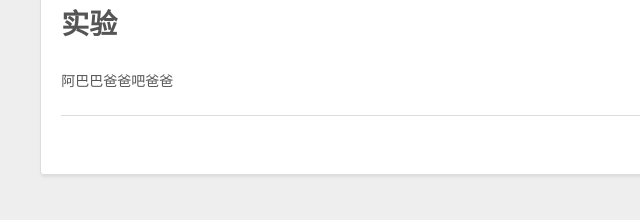
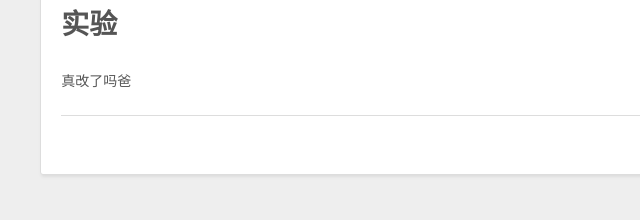
Before and after one commit to lqcx12321/lqcx12321.github.io, a plain HTML site: page index.html in a window 1280 px wide. Shown: the part 453-673 px from the top of the page, 0-640 px from the left. Drawn offline with Linux system fonts and the light colour scheme.

Commit message:
Site updated: 2024-11-30 20:11:13

```diff
--- a/index.html
+++ b/index.html
@@ -93,7 +93,7 @@
 
     <div class="e-content article-entry" itemprop="articleBody">
 
-        <h1 id="实验"><a href="#实验" class="headerlink" title="实验"></a>实验</h1><p>阿巴巴爸爸吧爸爸</p>
+        <h1 id="实验"><a href="#实验" class="headerlink" title="实验"></a>实验</h1><p>真改了吗爸</p>
 
 
     </div>
```
Also changed, not shown: 2024/11/30/lanqiao-first-blog/index.html (+4 -4 lines).
